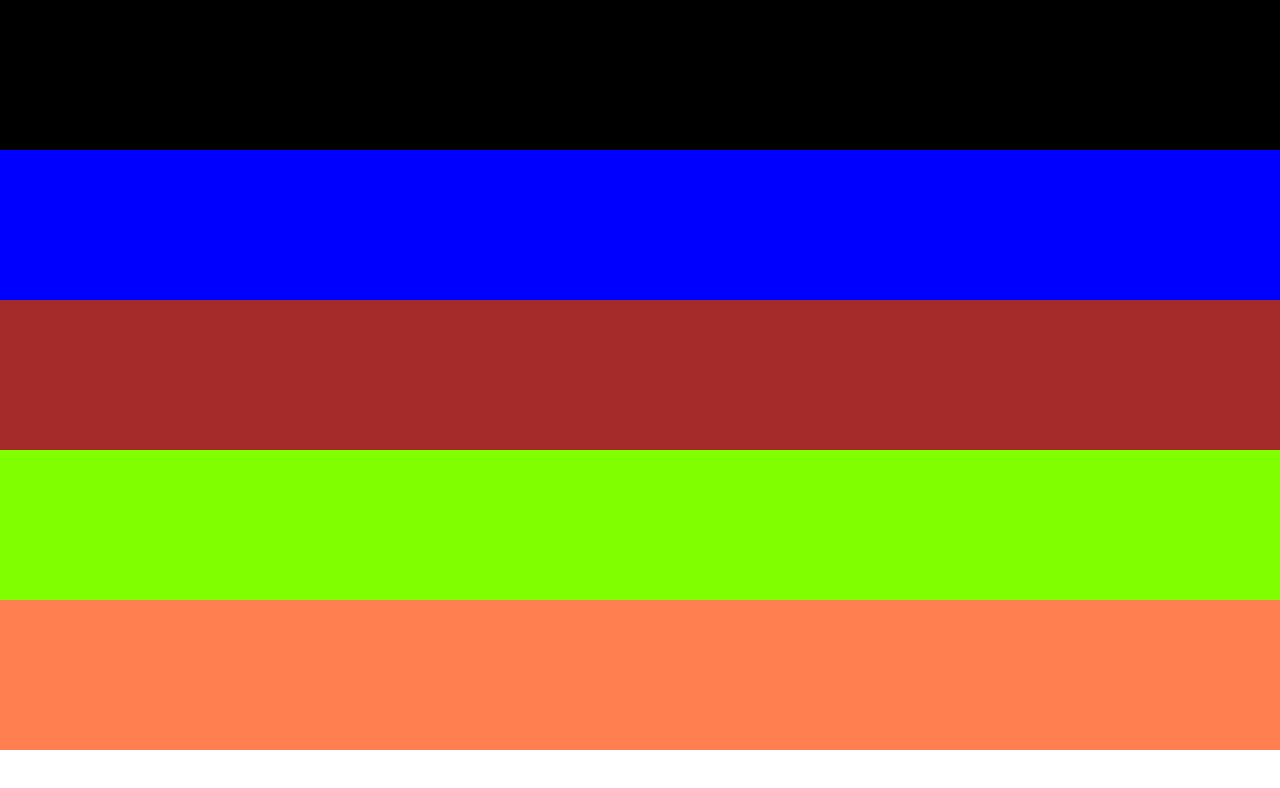
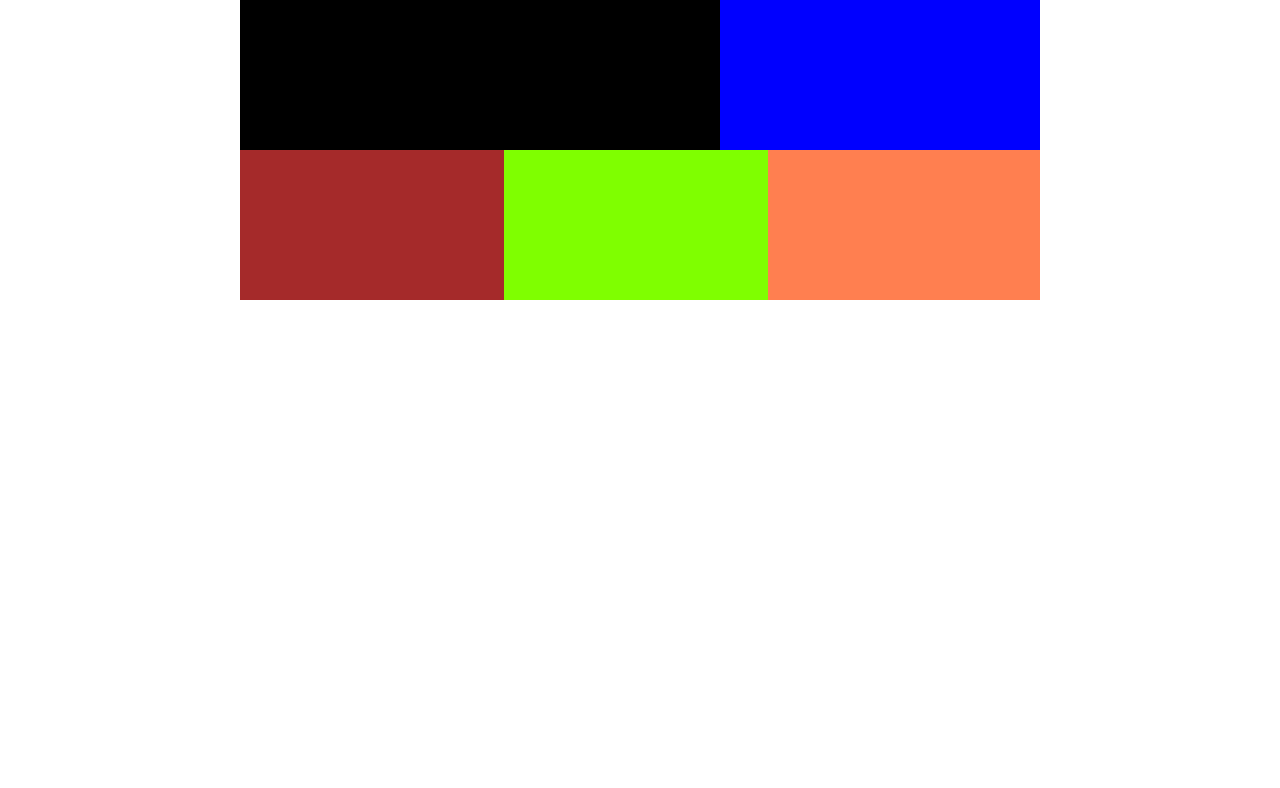
Before and after one commit to aeruizmx/curso-definitivo-html-css, a plain HTML site: page RESPONSIVE/45 Mostly fluid/index.html in a window 1280 px wide. Drawn offline with Linux system fonts and the light colour scheme.

Commit message:
Clase 46

```diff
--- /dev/null
+++ b/RESPONSIVE/45 Mostly fluid/desktop.css
@@ -0,0 +1,17 @@
+.container {
+  width: 800px;
+  margin-left: auto;
+  margin-right: auto;
+}
+.c1 {
+  width: 60%;
+}
+.c2 {
+  width: 40%;
+}
+.c3, .c4 {
+  width: 33%;
+}
+.c5 {
+  width: 34%;
+}
--- a/RESPONSIVE/45 Mostly fluid/index.html
+++ b/RESPONSIVE/45 Mostly fluid/index.html
@@ -5,7 +5,9 @@
   <meta http-equiv="X-UA-Compatible" content="IE=edge">
   <meta name="viewport" content="width=device-width, initial-scale=1.0">
   <title>Mostly Fluid</title>
-  <link rel="stylesheet" href="style.css">
+  <link rel="stylesheet" href="./style.css">
+  <link rel="stylesheet" href="./tablet.css" media="screen and (min-width: 600px)">
+  <link rel="stylesheet" href="./desktop.css" media="screen and (min-width: 800px)">
 </head>
 <body>
   <main class="container">
--- /dev/null
+++ b/RESPONSIVE/45 Mostly fluid/tablet.css
@@ -0,0 +1,3 @@
+.c2, .c3, .c4 {
+  width: 50%;
+}
```
Also changed, not shown: RESPONSIVE/45 Mostly fluid/style.css (+26 -0 lines).
